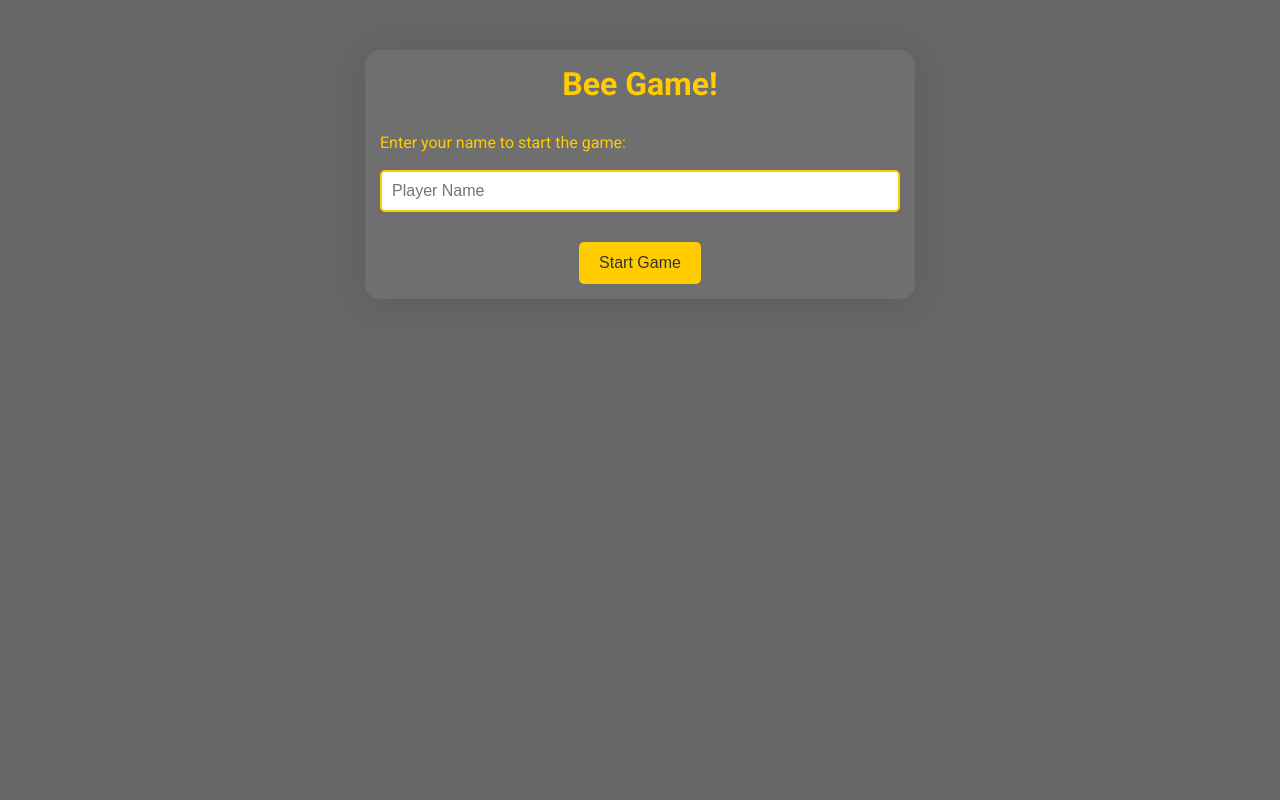
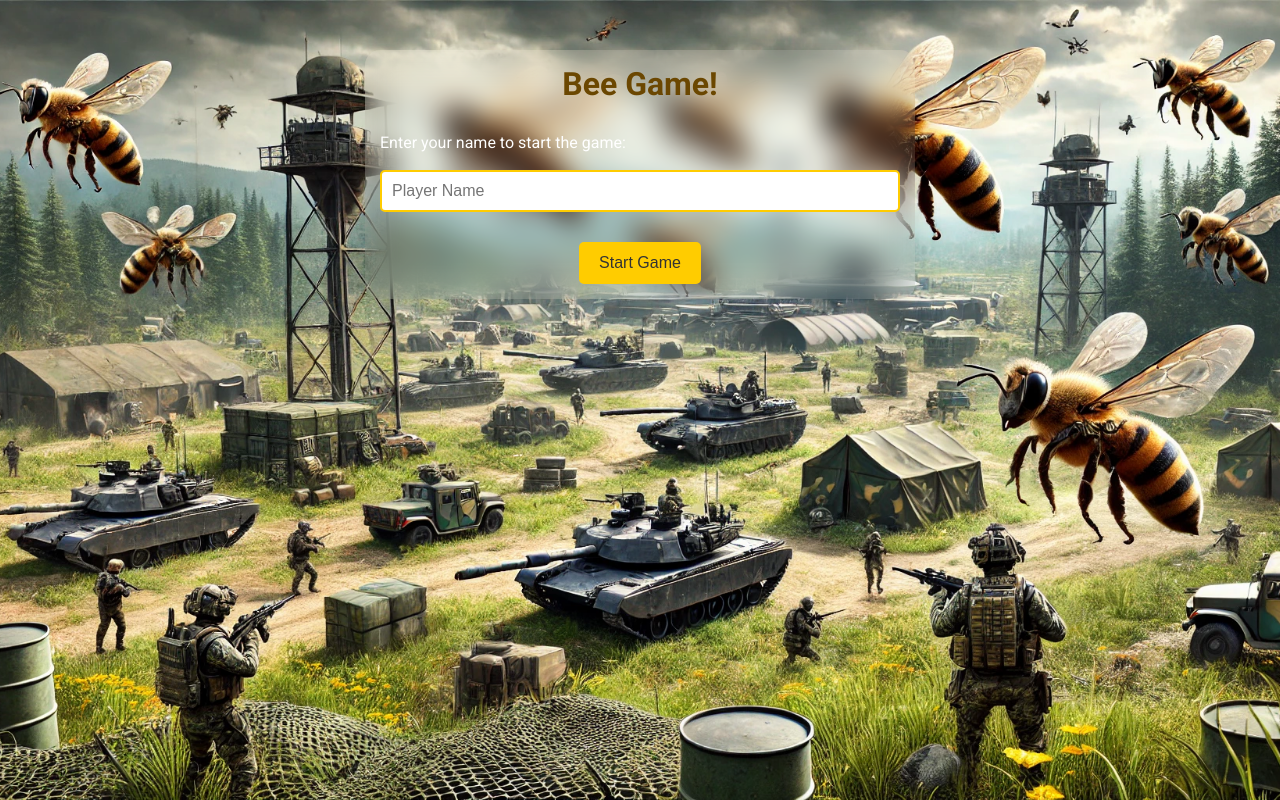
Before and after one commit to Gabriel0508/BeeGame, a website built with webpack: page src/app.html in a window 1280 px wide. Built offline with nearby package versions, Linux system fonts and the light colour scheme.

Commit message:
feat: changed bg

```diff
--- a/src/styles.css
+++ b/src/styles.css
@@ -5,8 +5,7 @@
 }
 
 body {
-  /*background: url("../src/assets/images/bee-background.jpg") no-repeat center center fixed; */
-  background-color: #666666;
+  background: url("../src/assets/images/attack.webp") no-repeat center center fixed;
   background-size: cover;
   font-family: "Roboto", sans-serif;
   justify-content: center;
@@ -15,7 +14,7 @@ body {
 }
 
 .container {
-  background: rgba(255, 255, 255, 0.062);
+  background: rgba(232, 220, 220, 0.062);
   border-radius: 15px;
   backdrop-filter: blur(15px);
   box-shadow: 0 4px 30px rgba(0, 0, 0, 0.1);
@@ -26,7 +25,7 @@ body {
 }
 
 h1 {
-  color: #ffcc00;
+  color: #6b4701;
   margin-bottom: 20px;
 }
 
@@ -38,7 +37,9 @@ h1 {
 }
 
 .player-info label {
-  color: #ffcc00;
+  color: #ffffff;
+  font-weight: 500;
+  font-size: 16px;
   margin: 10px 0;
 }
 
```
Also changed, not shown: src/assets/images/attack.webp (added), src/assets/images/bee-background.jpg (deleted), src/assets/images/bee-bg-1.jpg (deleted), src/assets/images/bee-img.jpg (deleted).
